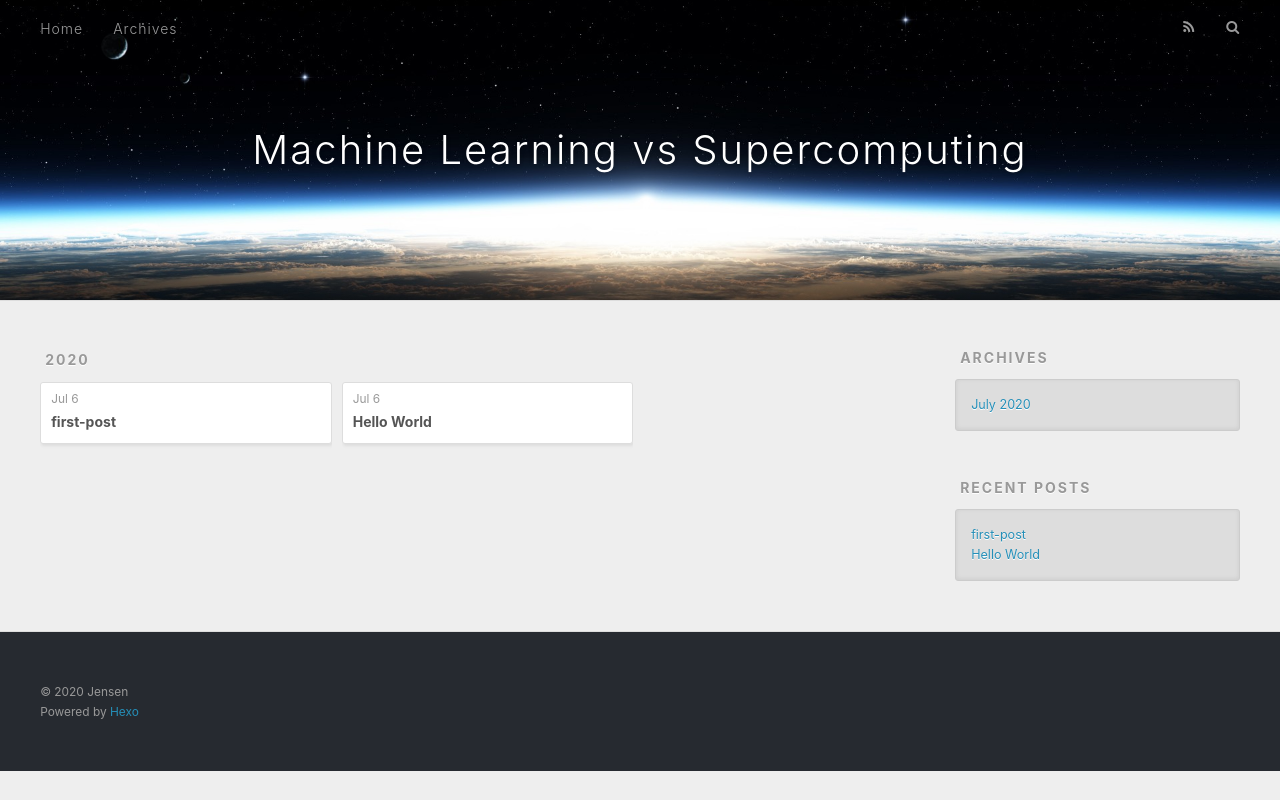
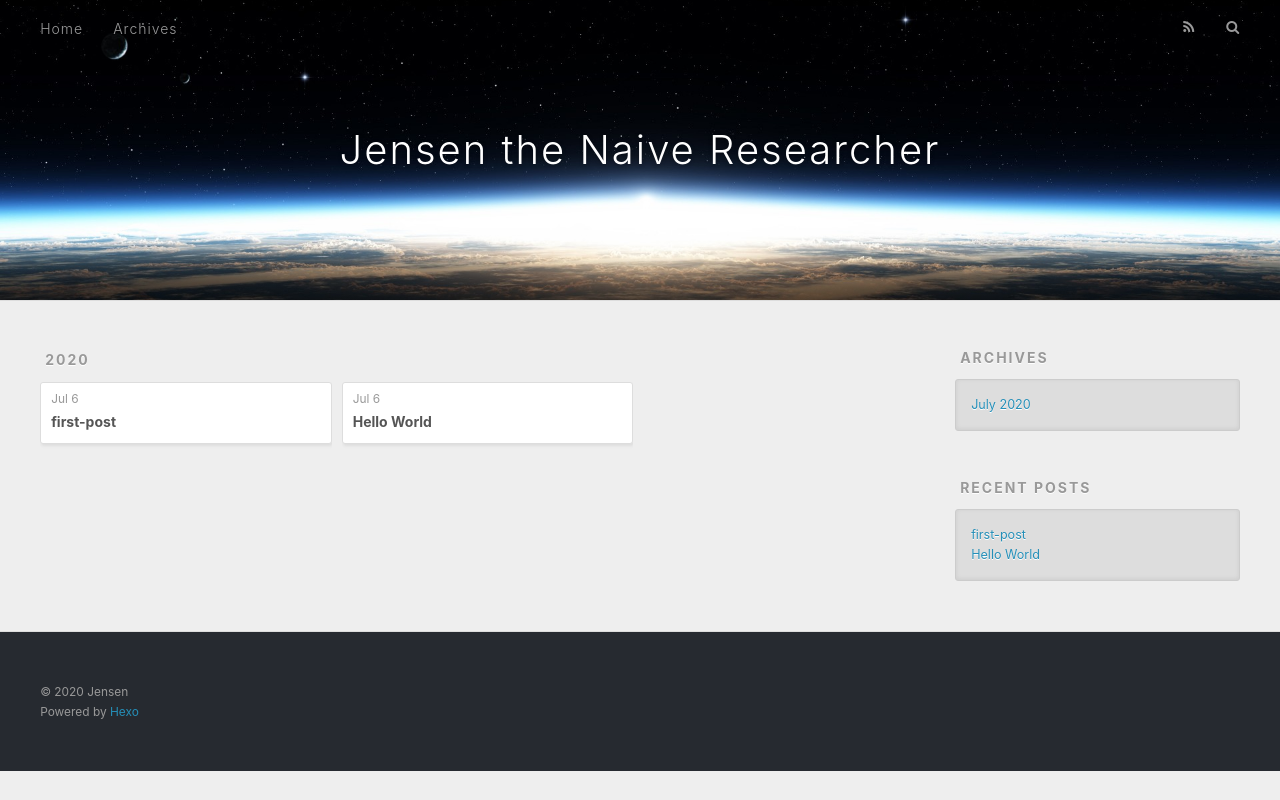
Before and after one commit to mlvssc/mlvssc.github.io, a plain HTML site: page archives/2020/07/index.html in a window 1280 px wide. Drawn offline with nearby package versions, Linux system fonts and the light colour scheme.

Commit message:
Site updated: 2020-07-06 00:59:19

```diff
--- a/archives/2020/07/index.html
+++ b/archives/2020/07/index.html
@@ -5,17 +5,17 @@
 
 
 
-  <title>Archives: 2020/7 | Machine Learning vs Supercomputing</title>
+  <title>Archives: 2020/7 | Jensen the Naive Researcher</title>
   <meta name="viewport" content="width=device-width, initial-scale=1, maximum-scale=1">
   <meta property="og:type" content="website">
-<meta property="og:title" content="Machine Learning vs Supercomputing">
+<meta property="og:title" content="Jensen the Naive Researcher">
 <meta property="og:url" content="http://mlvssc.github.io/archives/2020/07/index.html">
-<meta property="og:site_name" content="Machine Learning vs Supercomputing">
+<meta property="og:site_name" content="Jensen the Naive Researcher">
 <meta property="og:locale" content="en_US">
 <meta property="article:author" content="Jensen">
 <meta name="twitter:card" content="summary">
 
-    <link rel="alternate" href="/atom.xml" title="Machine Learning vs Supercomputing" type="application/atom+xml">
+    <link rel="alternate" href="/atom.xml" title="Jensen the Naive Researcher" type="application/atom+xml">
 
 
     <link rel="icon" href="/favicon.png">
@@ -36,7 +36,7 @@
   <div id="header-outer" class="outer">
     <div id="header-title" class="inner">
       <h1 id="logo-wrap">
-        <a href="/" id="logo">Machine Learning vs Supercomputing</a>
+        <a href="/" id="logo">Jensen the Naive Researcher</a>
       </h1>
 
     </div>
```
Also changed, not shown: 2020/07/06/first-post/index.html (+4 -4 lines), 2020/07/06/hello-world/index.html (+4 -4 lines), archives/2020/index.html (+5 -5 lines), archives/index.html (+5 -5 lines), index.html (+5 -5 lines).
